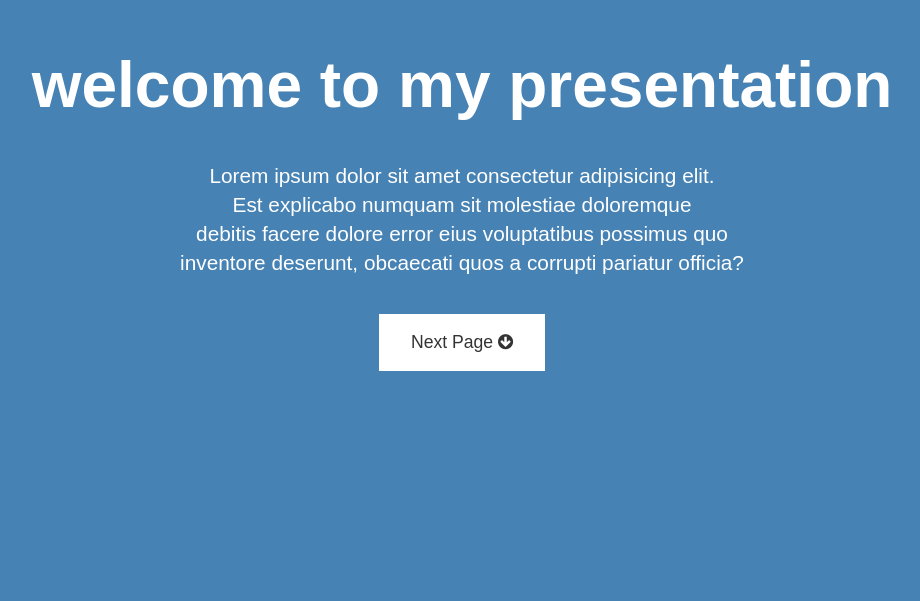
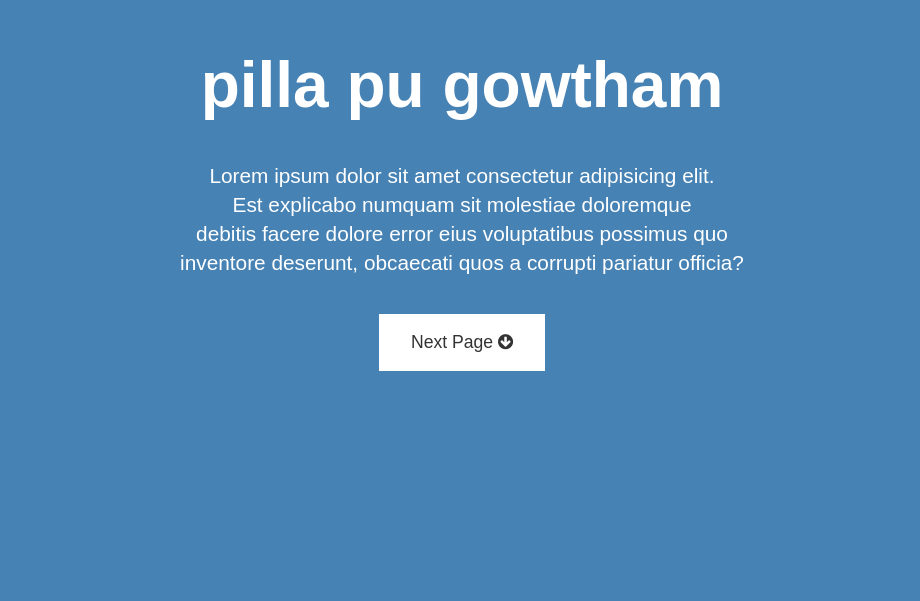
Before and after one commit to sandeepgoddindla/PRESENTATION, a plain HTML site: page index.html in a window 1280 px wide. Shown: the part 199-800 px from the top of the page, without its empty margins (178-1098 px from the left). Drawn offline with Linux system fonts and the light colour scheme.

Commit message:
Update index.html

```diff
--- a/index.html
+++ b/index.html
@@ -11,7 +11,7 @@
 <body>
 
     <section id="page1" class="page">
-        <h1>welcome to my presentation</h1>
+        <h1>pilla pu gowtham</h1>
         <p>Lorem ipsum dolor sit amet consectetur adipisicing elit. <br>Est explicabo numquam sit molestiae doloremque<br>
              debitis facere dolore error eius voluptatibus possimus quo <br>inventore deserunt, obcaecati quos a corrupti pariatur officia?</p>
              <div>
```
